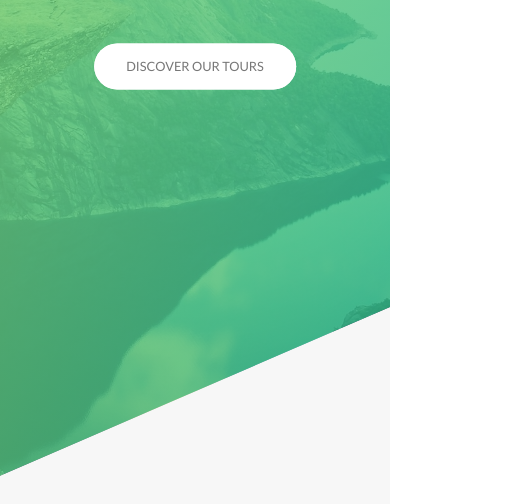
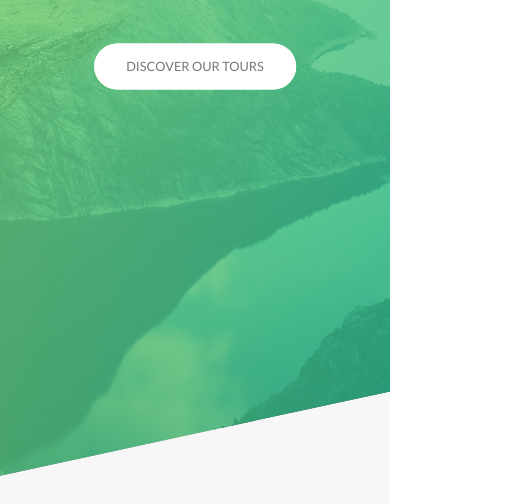
Before and after one commit to Shevotool/Natours, a website: page index.html in a window 390 px wide. Shown: the part 326-830 px from the top of the page, 531 px wide, since content can reach past the window. Drawn offline with Linux system fonts and the light colour scheme.

Commit message:
Responsive

```diff
--- a/sass/components/_card.scss
+++ b/sass/components/_card.scss
@@ -146,7 +146,4 @@ box-decoration-break: clone;
 }
 
 
-
-
-
 }
--- a/sass/layout/_footer.scss
+++ b/sass/layout/_footer.scss
@@ -3,6 +3,10 @@
   padding: 10rem 0;
   font-size: 1.4rem;
   color: $color-grey-light-1;
+
+  @include respond(tab-port) {
+    padding: 8rem 0;
+  }
 
   &__logo-box{
     text-align: center;
@@ -18,6 +22,11 @@
     border-top: 1px solid $color-grey-light-2;
     padding-top: 2rem;
     display: inline-block;
+
+    @include respond(tab-port) {
+        width: 100%;
+        text-align: center;
+      }
   }
 
   &__list{
@@ -56,5 +65,10 @@ border-top: 1px solid $color-grey-light-2;
   padding-top: 2rem;
   width: 80%;
   float: right;
+
+  @include respond(tab-port) {
+      width: 100%;
+      float: none;
+    }
   }
 }
--- a/sass/layout/_grid.scss
+++ b/sass/layout/_grid.scss
@@ -6,9 +6,14 @@
       margin-bottom: $gutter-vertical;
 
       @include respond(tab-port) {
-         margin-right: $gutter-vertical-small;
+       margin-bottom: $gutter-vertical-small;
         }
   }
+
+     @include respond(tab-port) {
+      max-width: 50rem;
+      padding: 0 3rem;
+     }
 
   @include clearfix;
 
@@ -20,6 +25,7 @@
 
         @include respond(tab-port) {
            margin-right: 0;
+           margin-bottom: $gutter-vertical-small ;
           }
       }
 
--- a/sass/layout/_header.scss
+++ b/sass/layout/_header.scss
@@ -7,6 +7,11 @@
 
   -webkit-clip-path: polygon(0 0, 100% 0, 100% 75vh, 0 100%);
   clip-path: polygon(0 0, 100% 0, 100% 75vh, 0 100%);
+
+  @include respond(phone) {
+    -webkit-clip-path: polygon(0 0, 100% 0, 100% 85vh, 0 100%);
+      clip-path: polygon(0 0, 100% 0, 100% 85vh, 0 100%);
+  }
 
   &__logo-box {
     position: absolute;
--- a/sass/layout/_navigation.scss
+++ b/sass/layout/_navigation.scss
@@ -15,6 +15,16 @@
     box-shadow: 0 1rem 3rem rgba($color-black, .1);
     text-align: center;
     cursor: pointer;
+
+    @include respond(tab-port) {
+      top: 4rem;
+      right: 4rem;
+    }
+
+    @include respond(phone) {
+      top: 3rem;
+      right: 3rem;
+    }
   }
 
   &__background {
@@ -28,7 +38,15 @@
     z-index: 1000;
     transition: transform .8s cubic-bezier(0.86,0,0.07,1);
 
-    //transform: scale(80);
+    @include respond(tab-port) {
+        top: 4.5rem;
+        right: 4.5rem;
+      }
+
+    @include respond(phone) {
+      top: 3.5rem;
+      right: 3.5rem;
+    }
   }
 
   &__nav {
```
Also changed, not shown: css/style.css.
